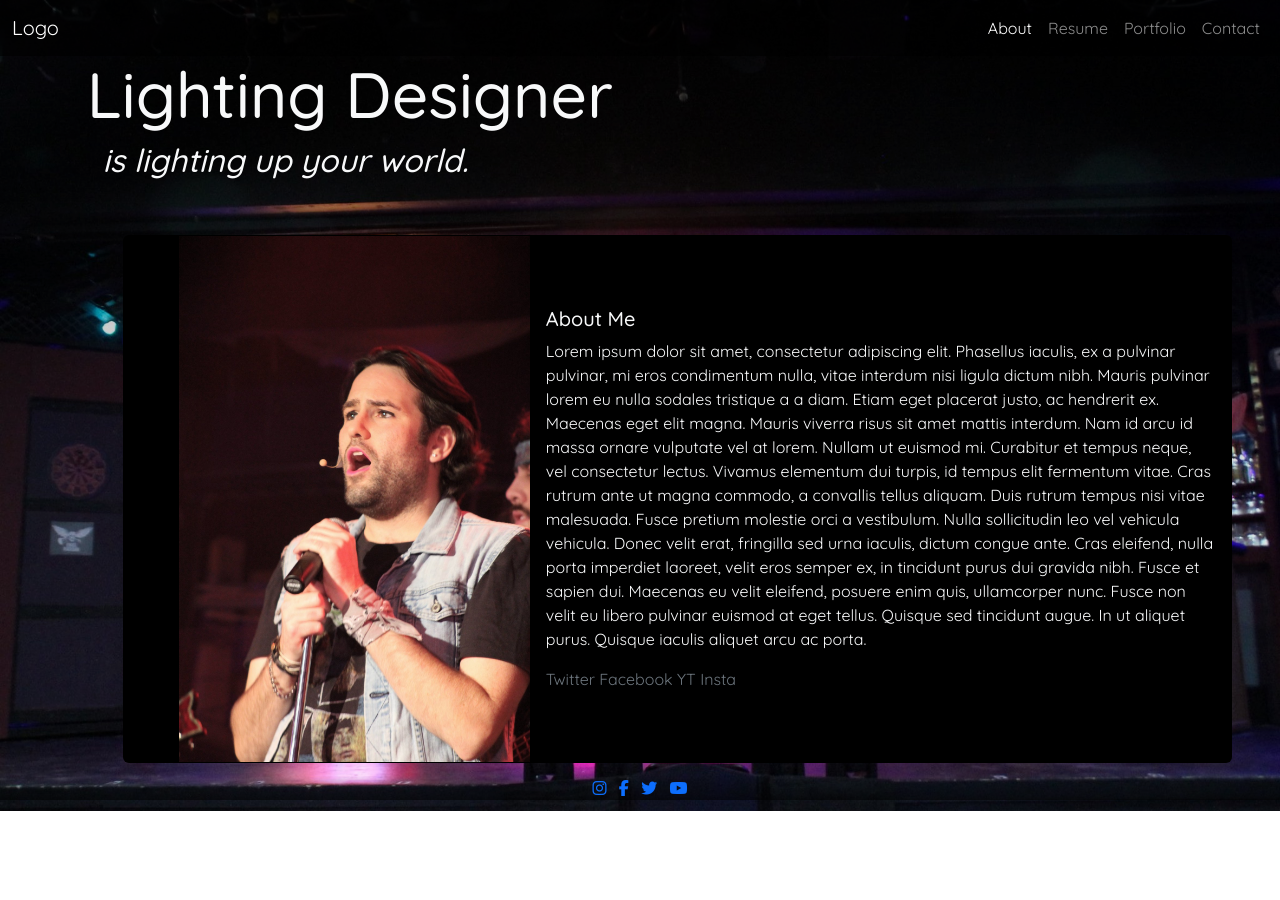
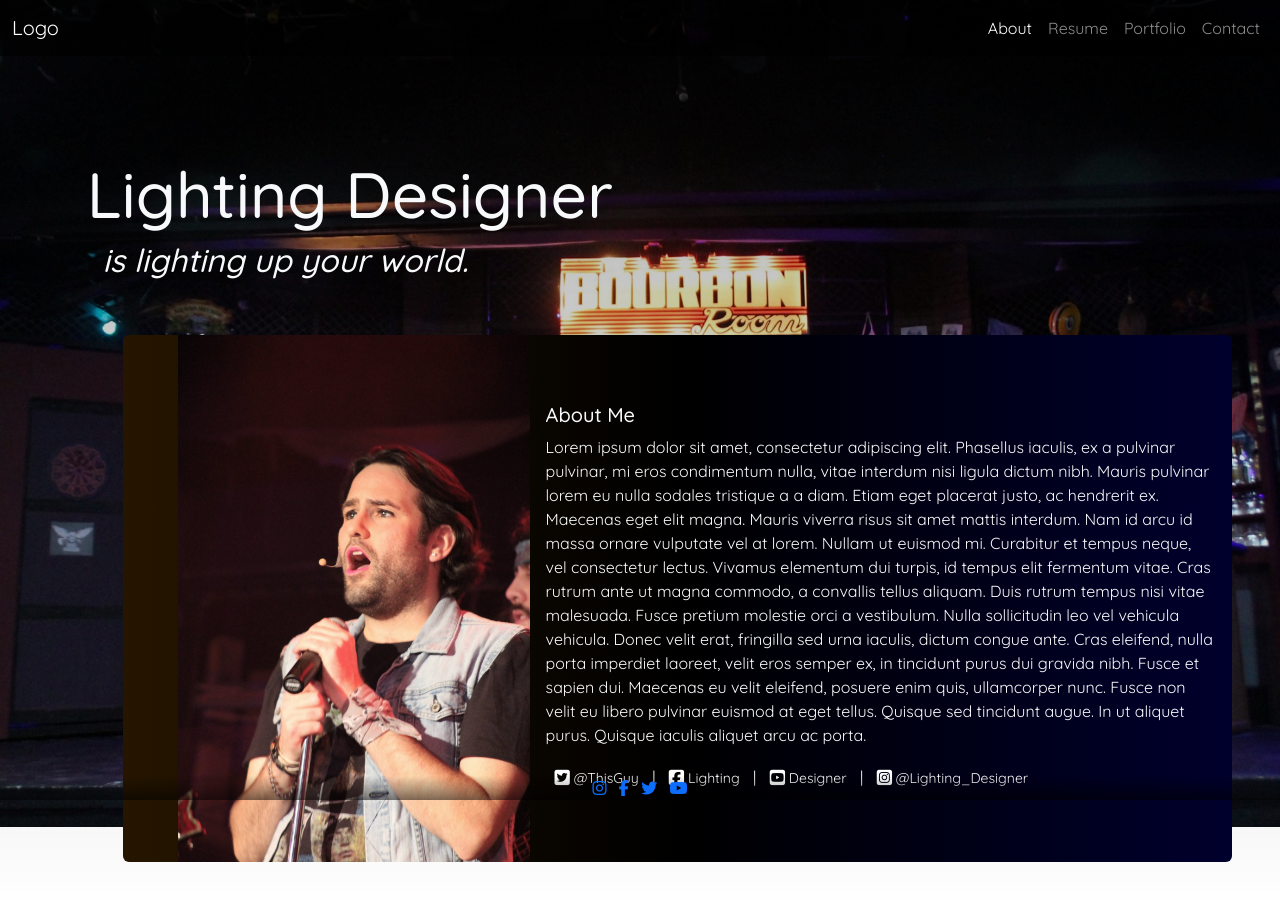
Before and after one commit to aj-ctrl/Lighting-Portfolio, a plain HTML site: page index.html in a window 1280 px wide. Both pictures are taken after a click on the link "About". Before the commit the page ends 811 px from the top, so only its background shows below. Drawn offline with nearby package versions, Linux system fonts and the light colour scheme.

Commit message:
card refinement

```diff
--- a/index.html
+++ b/index.html
@@ -104,7 +104,12 @@
                                     augue.
                                     In ut aliquet purus. Quisque iaculis aliquet arcu ac porta.
                                 </p>
-                                <p class="card-text text-secondary">Twitter Facebook YT Insta</p>
+                                <div>
+                                    <a class="btn btn-sm text-white" href="http://twitter.com/"><i class="fa-brands fa-lg fa-twitter-square"></i> @ThisGuy</a> |
+                                    <a class="btn btn-sm text-white" href="http://facebook.com/"><i class="fa-brands fa-lg fa-facebook-square"></i> Lighting</a> |
+                                    <a class="btn btn-sm text-white" href="http://youtube.com/"><i class="fa-brands fa-lg fa-youtube-square"></i> Designer</a> |
+                                    <a class="btn btn-sm text-white" href="http://instagram.com/"><i class="fa-brands fa-lg fa-instagram-square"></i> @Lighting_Designer</a>
+                                </div>
                             </div>
                         </div>
                     </div>
--- a/styles/style.css
+++ b/styles/style.css
@@ -24,6 +24,7 @@ body {
 
 h1 {
     font-size: 4em;
+    padding-top: 100px;
 }
 
 h2 {
@@ -37,11 +38,16 @@ h2 {
 }
 
 .production-list .list-group-item {
-    background-color: black;
+    color: white;
+    background-color: rgba(0, 0, 0, 0);
+}
+
+.modal-content {
+    background: linear-gradient(to left, rgb(0, 0, 46),black, rgb(32, 18, 0));
     color: white;
 }
 
-.modal-content {
-    background: black;
-    color: white;
+.card {
+    background: linear-gradient(to left, rgba(0, 0, 255, 0.178),black, rgba(158, 90, 0, 0.24));
+    border: 0;
 }
```
Also changed, not shown: portfolio.html (+1 -1 lines). Lines whose indentation alone changed are shown as unchanged.
